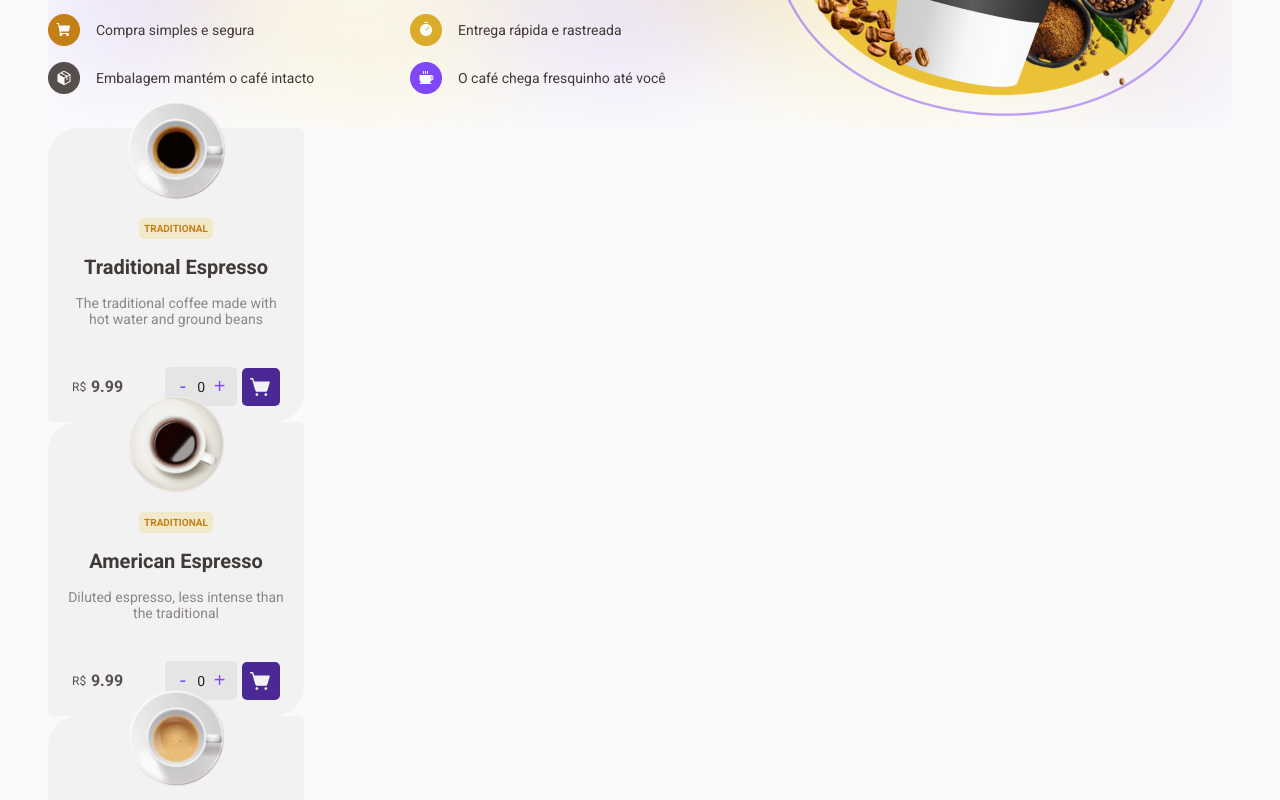
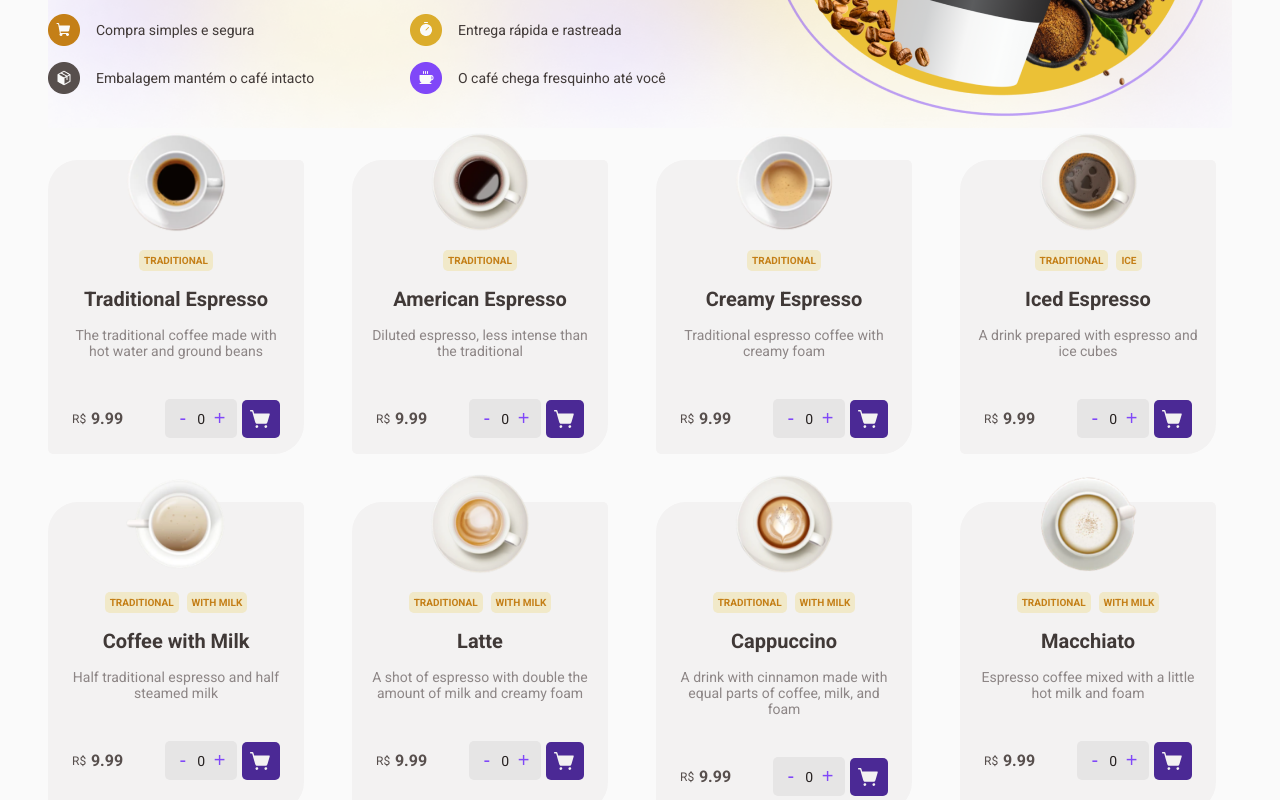
Before and after one commit to tatacsd/coffee-delivery-app, a React (Vite) app: page / in a window 1280 px wide. Shown: the part 360-1160 px from the top of the page. Built offline with nearby package versions, Linux system fonts and the light colour scheme.

Commit message:
fix: update styles and clean up context
- Fixed missing quotes in `styles.ts` for the home page.
- Removed unused `shoppingCart` variable from useCart on home page.

```diff
--- a/src/pages/Home/index.tsx
+++ b/src/pages/Home/index.tsx
@@ -4,7 +4,7 @@ import { useCart } from '../../context/CartContext';
 import { HomeMainContent } from './styles';
 
 export function Home() {
-    const { coffees, increaseQuantity, decreaseQuantity, updateCart } = useCart();
+    const { coffees, shoppingCart, increaseQuantity, decreaseQuantity, updateCart } = useCart();
 
     return (
         <div>
--- a/src/pages/Home/styles.ts
+++ b/src/pages/Home/styles.ts
@@ -1,8 +1,8 @@
 import styled from "styled-components";
 
-export const HomeMainContent = styled.main`
-    display: 'flex';
-    gap: '3rem';
-    flex-wrap: 'wrap';
-    margin: '2rem 0';
-`
+export const HomeMainContent = styled.div`
+    display: flex;
+    gap: 3rem;
+    flex-wrap: wrap;
+    margin: 2rem 0;
+`;
```
